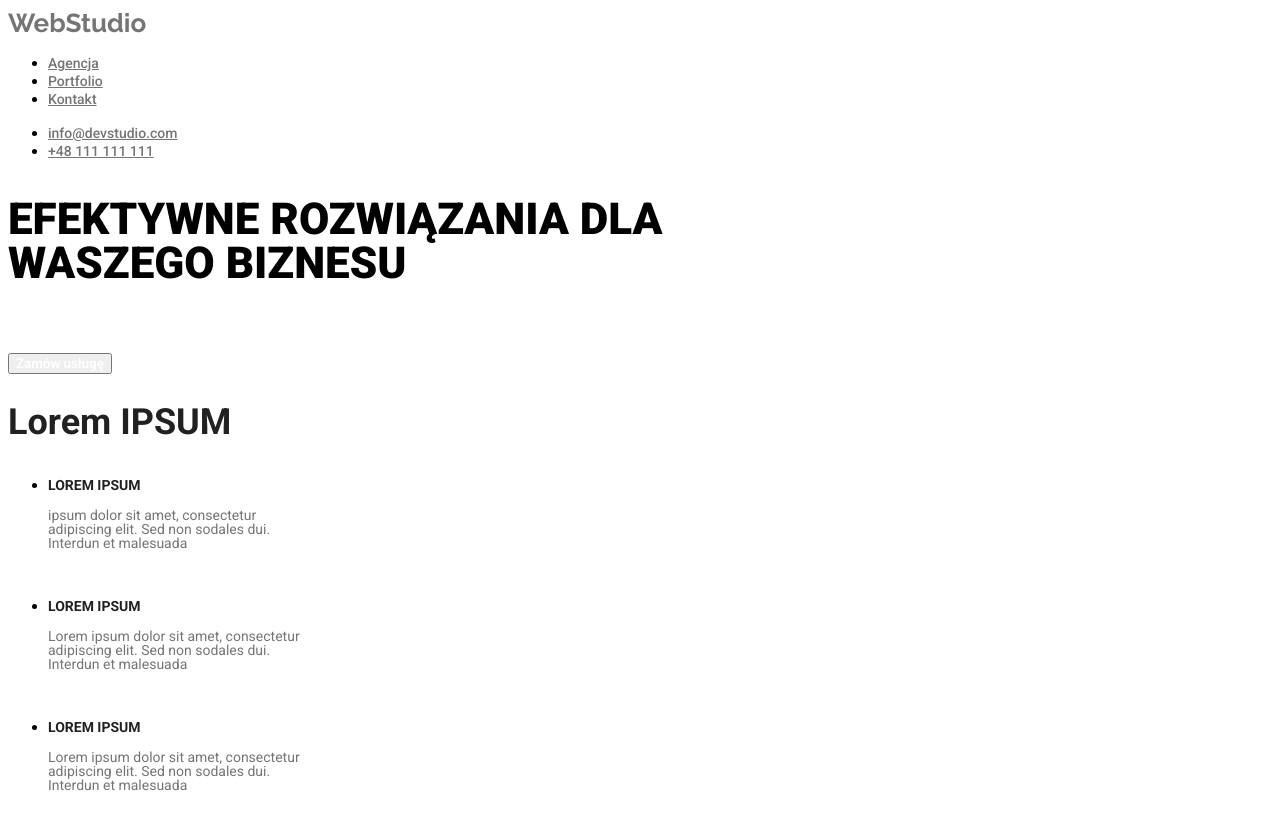
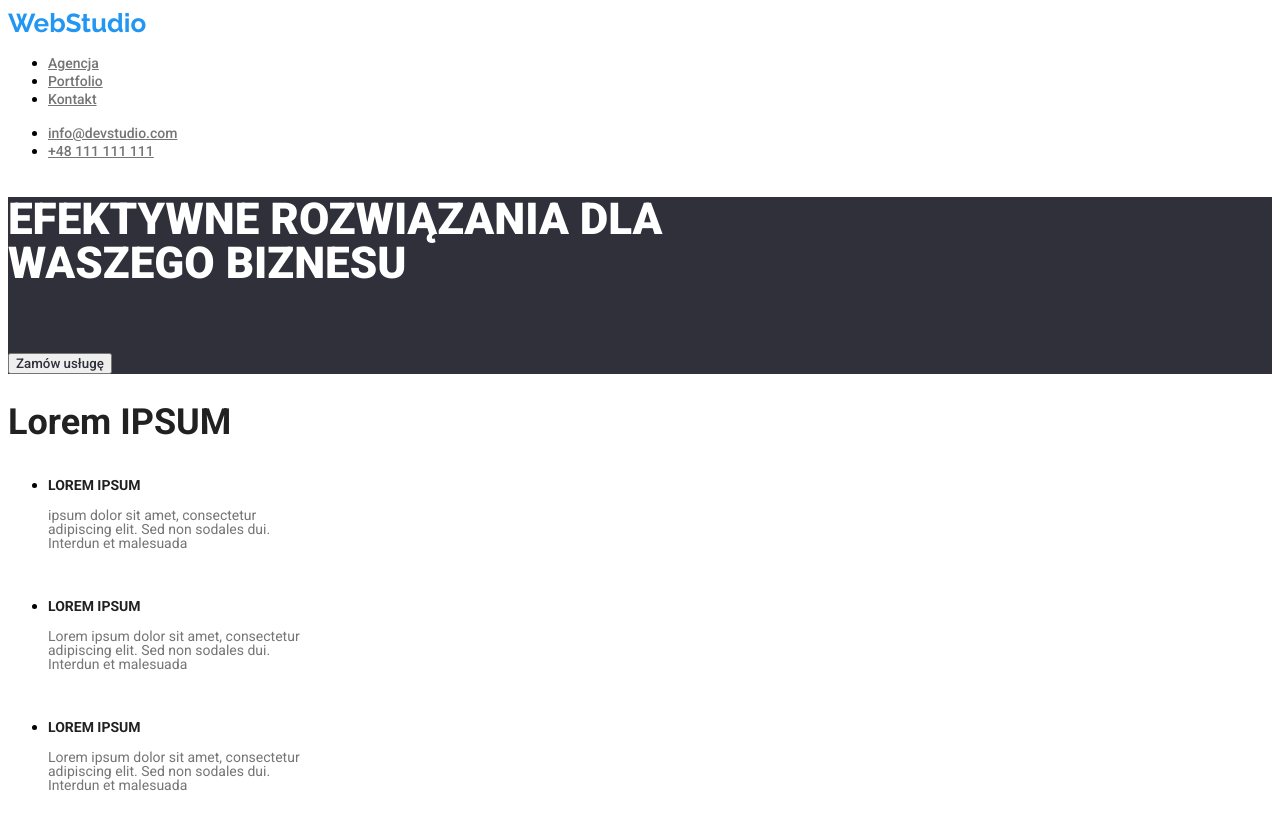
Before and after one commit to PrzemyslawKanderski/goit-markup-hw-02, a plain HTML site: page index.html in a window 1280 px wide. Shown: the top 828 px of the page. Drawn offline with Linux system fonts and the light colour scheme.

Commit message:
poprawki kolorów

```diff
--- a/css/styles.css
+++ b/css/styles.css
@@ -15,7 +15,7 @@
   font-weight: 700;
   font-size: 26px;
 
-  color: var(--grey-fonts-color);
+  color: var(--blue-fonts-color);
   text-decoration: none;
 }
 .links {
@@ -63,7 +63,7 @@
 
   font-weight: 500;
 
-  color: var(--h1-color);
+  color: var(--background-color);
 }
 .buttons:hover,
 .buttons:focus {
@@ -99,13 +99,14 @@
 }
 
 .wrapper {
-  color: var(--background-color);
+  background-color: var(--background-color);
 }
 .address {
   width: 247px;
   height: 21px;
 
   font-family: "Roboto";
+  color: var(--h1-color);
 }
 h1 {
   width: 696px;
@@ -118,6 +119,7 @@ h1 {
   font-weight: 900;
   font-size: 44px;
   line-height: 1;
+  color: var(--h1-color);
 }
 h2 {
   width: 352px;
--- a/index.html
+++ b/index.html
@@ -19,7 +19,7 @@
         <ul>
           <li><a class="links" href="http://agencja.pl">Agencja</a></li>
           <li>
-            <a class="links" href="../goit-markup-hw-02/index.html"
+            <a class="links" href="../goit-markup-hw-02/portfolio.html"
               >Portfolio</a
             >
           </li>
@@ -38,7 +38,7 @@
       </ul>
     </header>
     <main>
-      <section>
+      <section class="wrapper">
         <h1>EFEKTYWNE ROZWIĄZANIA DLA WASZEGO BIZNESU</h1>
         <button class="buttons" type="button">Zamów usługę</button>
       </section>
```
